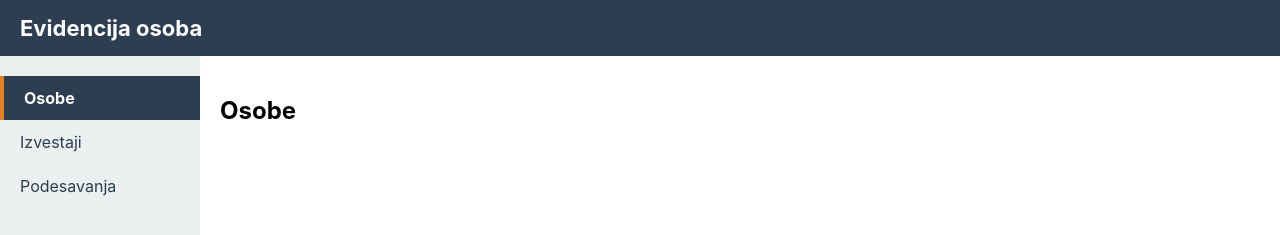
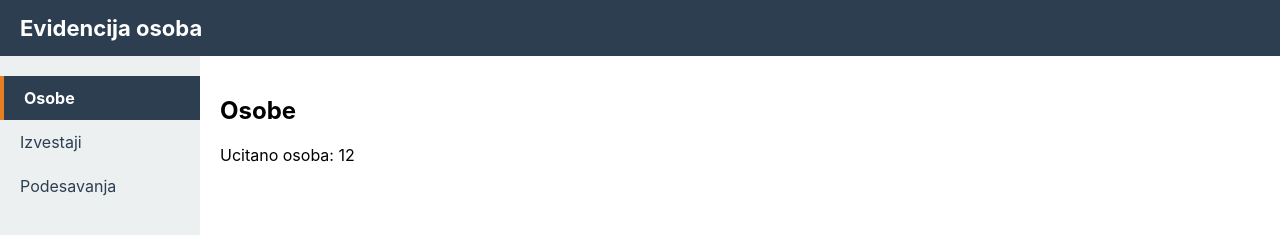
Before and after one commit to cvijeticc/person-management-app, a React (Create React App) app: page / in a window 1280 px wide. Shown: the top 235 px of the page. Built offline with nearby package versions, Linux system fonts and the light colour scheme; data requests are answered from the project's data file.

Commit message:
Ucitavanje osoba sa API-ja preko axios-a i useEffect-a

```diff
--- a/package.json
+++ b/package.json
@@ -3,6 +3,7 @@
   "version": "0.1.0",
   "private": true,
   "dependencies": {
+    "axios": "^1.19.0",
     "react": "^18.3.1",
     "react-dom": "^18.3.1",
     "react-scripts": "5.0.1"
--- a/src/App.js
+++ b/src/App.js
@@ -1,8 +1,24 @@
+import { useState, useEffect } from 'react';
+import axios from 'axios';
 import './App.css';
 import Header from './components/Header';
 import Navigation from './components/Navigation';
 
+const API_URL = 'http://localhost:3001/persons';
+
 function App() {
+  const [persons, setPersons] = useState([]);
+
+  useEffect(() => {
+    loadPersons();
+  }, []);
+
+  function loadPersons() {
+    axios.get(API_URL).then((response) => {
+      setPersons(response.data);
+    });
+  }
+
   return (
     <div className="app">
       <Header />
@@ -10,6 +26,7 @@ function App() {
         <Navigation />
         <div className="content">
           <h2>Osobe</h2>
+          <p>Ucitano osoba: {persons.length}</p>
         </div>
       </div>
     </div>
```
Also changed, not shown: 1 other file (tests, documents, lock files or other folders).
